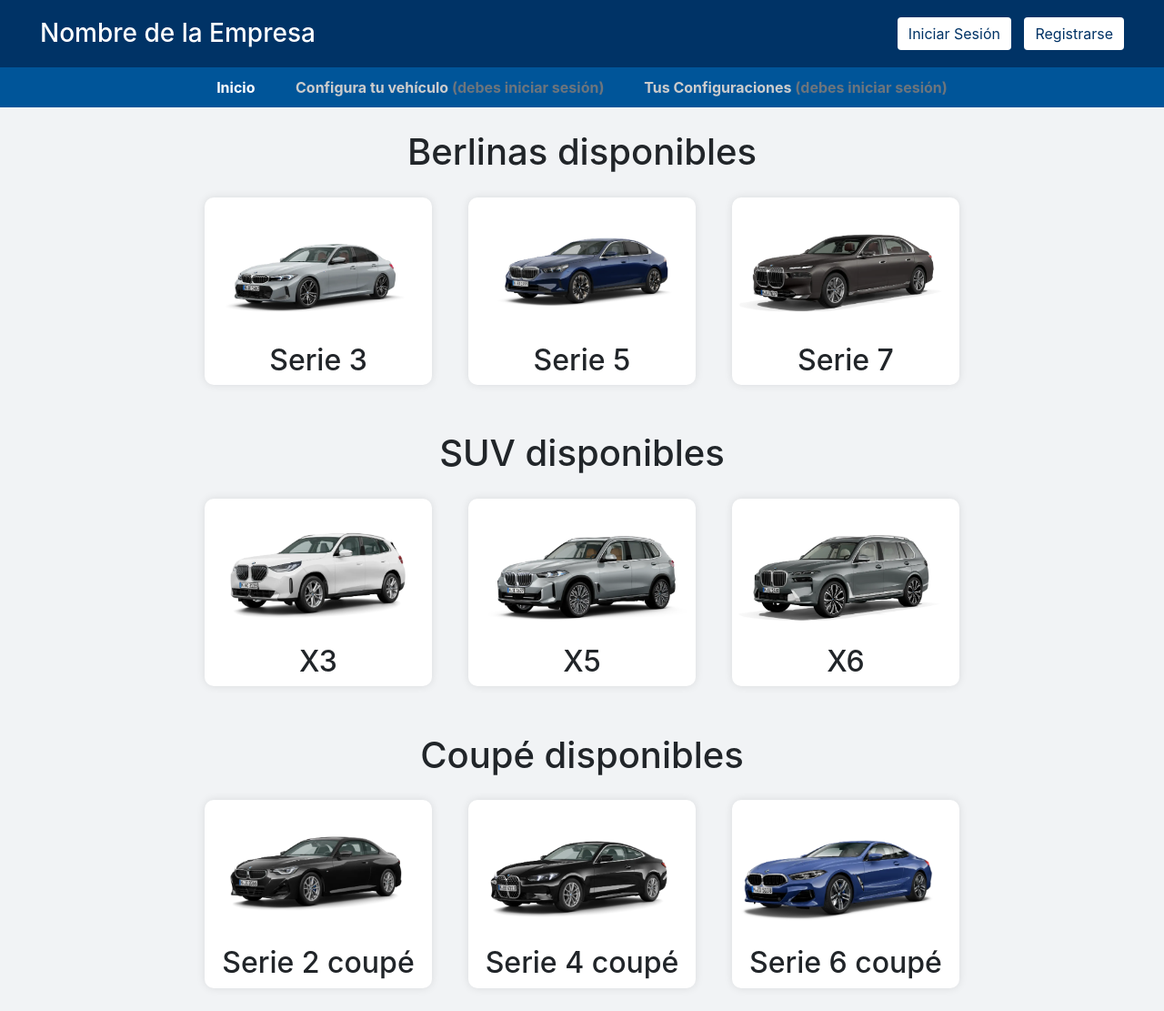
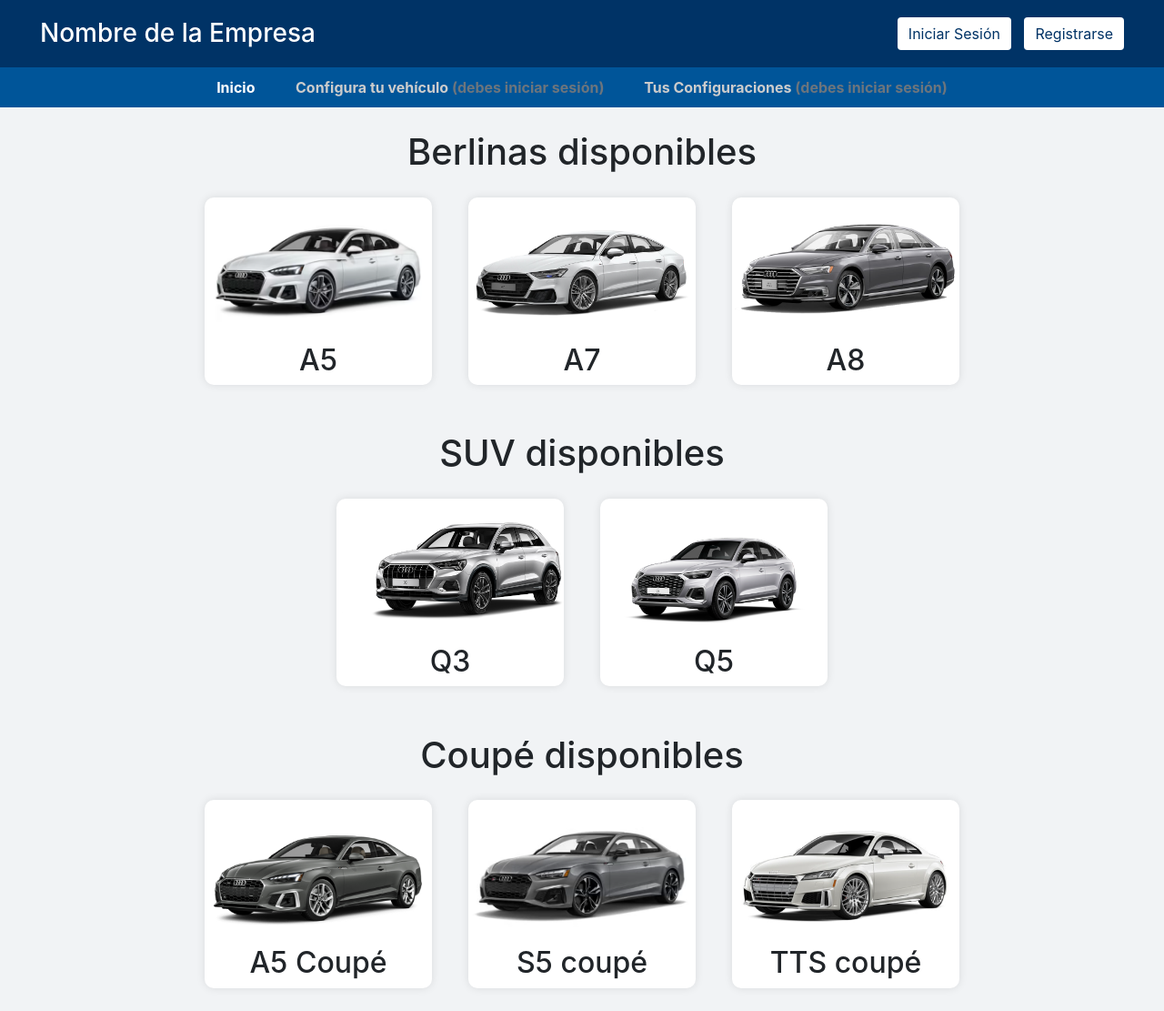
Before and after one commit to Juanca192001/ProjectWeb, a Django app: page /configuraTuVehiculo/audi/ in a window 1280 px wide. Shown: the whole page at 91% size. Run offline with Django 5.2, Linux system fonts and the light colour scheme.

Commit message:
Models de configuració amb imatges acabat

```diff
--- a/templates/audiModels.html
+++ b/templates/audiModels.html
@@ -1,6 +1,6 @@
 {% extends 'base.html' %}
 
-{% block title %}Configura BMW{% endblock %}
+{% block title %}Configura Audi{% endblock %}
 
 {% block content %}
 {% load static %}
@@ -60,49 +60,45 @@
 
 <h1>Berlinas disponibles</h1>
 <div class="model-grid">
-  <a href="{% url 'configurarModel' marca='bmw' modelo='3 series' %}" class="model-card">
-    <img src="{% static 'imagenes/3 series.png' %}" alt="3 series">
-    <h2>Serie 3</h2>
+  <a href="{% url 'configurarModel' marca='audi' modelo='A5' %}" class="model-card">
+    <img src="{% static 'imagenes/audi a5.png' %}" alt="A5">
+    <h2>A5</h2>
   </a>
-  <a href="{% url 'configurarModel' marca='bmw' modelo='5 series' %}" class="model-card">
-    <img src="{% static 'imagenes/5 series.png' %}" alt="5 series">
-    <h2>Serie 5</h2>
+  <a href="{% url 'configurarModel' marca='audi' modelo='A7' %}" class="model-card">
+    <img src="{% static 'imagenes/audi a7.png' %}" alt="A7">
+    <h2>A7</h2>
   </a>
-  <a href="{% url 'configurarModel' marca='bmw' modelo='7 series' %}" class="model-card">
-    <img src="{% static 'imagenes/7 series.png' %}" alt="7 series">
-    <h2>Serie 7</h2>
+  <a href="{% url 'configurarModel' marca='audi' modelo='A8' %}" class="model-card">
+    <img src="{% static 'imagenes/audi a8.png' %}" alt="A8">
+    <h2>A8</h2>
   </a>
 </div>
 
 <h1>SUV disponibles</h1>
 <div class="model-grid">
-  <a href="{% url 'configurarModel' marca='bmw' modelo='X3' %}" class="model-card">
-    <img src="{% static 'imagenes/X3.png' %}" alt="X3">
-    <h2>X3</h2>
+  <a href="{% url 'configurarModel' marca='audi' modelo='Q3' %}" class="model-card">
+    <img src="{% static 'imagenes/audi q3.png' %}" alt="Q3">
+    <h2>Q3</h2>
   </a>
-  <a href="{% url 'configurarModel' marca='bmw' modelo='X5' %}" class="model-card">
-    <img src="{% static 'imagenes/X5.png' %}" alt="X5">
-    <h2>X5</h2>
-  </a>
-  <a href="{% url 'configurarModel' marca='bmw' modelo='X6' %}" class="model-card">
-    <img src="{% static 'imagenes/X6.png' %}" alt="X6">
-    <h2>X6</h2>
+  <a href="{% url 'configurarModel' marca='audi' modelo='Q5' %}" class="model-card">
+    <img src="{% static 'imagenes/audi q5.png' %}" alt="Q5">
+    <h2>Q5</h2>
   </a>
 </div>
 
 <h1>Coupé disponibles</h1>
 <div class="model-grid">
-  <a href="{% url 'configurarModel' marca='bmw' modelo='2 series coupe' %}" class="model-card">
-    <img src="{% static 'imagenes/2 series coupe.png' %}" alt="2 series coupe">
-    <h2>Serie 2 coupé</h2>
+  <a href="{% url 'configurarModel' marca='audi' modelo='A5' %}" class="model-card">
+    <img src="{% static 'imagenes/audi a5 coupe.png' %}" alt="A5">
+    <h2>A5 Coupé</h2>
   </a>
-  <a href="{% url 'configurarModel' marca='bmw' modelo='4 series coupe' %}" class="model-card">
-    <img src="{% static 'imagenes/4 series coupe.png' %}" alt="4 series coupe">
-    <h2>Serie 4 coupé</h2>
+  <a href="{% url 'configurarModel' marca='audi' modelo='S5' %}" class="model-card">
+    <img src="{% static 'imagenes/audi s5 coupe.png' %}" alt="S5">
+    <h2>S5 coupé</h2>
   </a>
-  <a href="{% url 'configurarModel' marca='bmw' modelo='6 series coupe' %}" class="model-card">
-    <img src="{% static 'imagenes/6 series coupe.png' %}" alt="6 series coupe">
-    <h2>Serie 6 coupé</h2>
+  <a href="{% url 'configurarModel' marca='audi' modelo='TTS' %}" class="model-card">
+    <img src="{% static 'imagenes/audi TTs coupe.png' %}" alt="TTS">
+    <h2>TTS coupé</h2>
   </a>
 </div>
 
```
Also changed, not shown: static/imagenes/audi TTs coupe.png (added), static/imagenes/audi a5 coupe.png (added), static/imagenes/audi a5.png (added), static/imagenes/audi a7.png (added), static/imagenes/audi a8.png (added), static/imagenes/audi q3.png (added), static/imagenes/audi q5.png (added), static/imagenes/audi s5 coupe.png (added).
